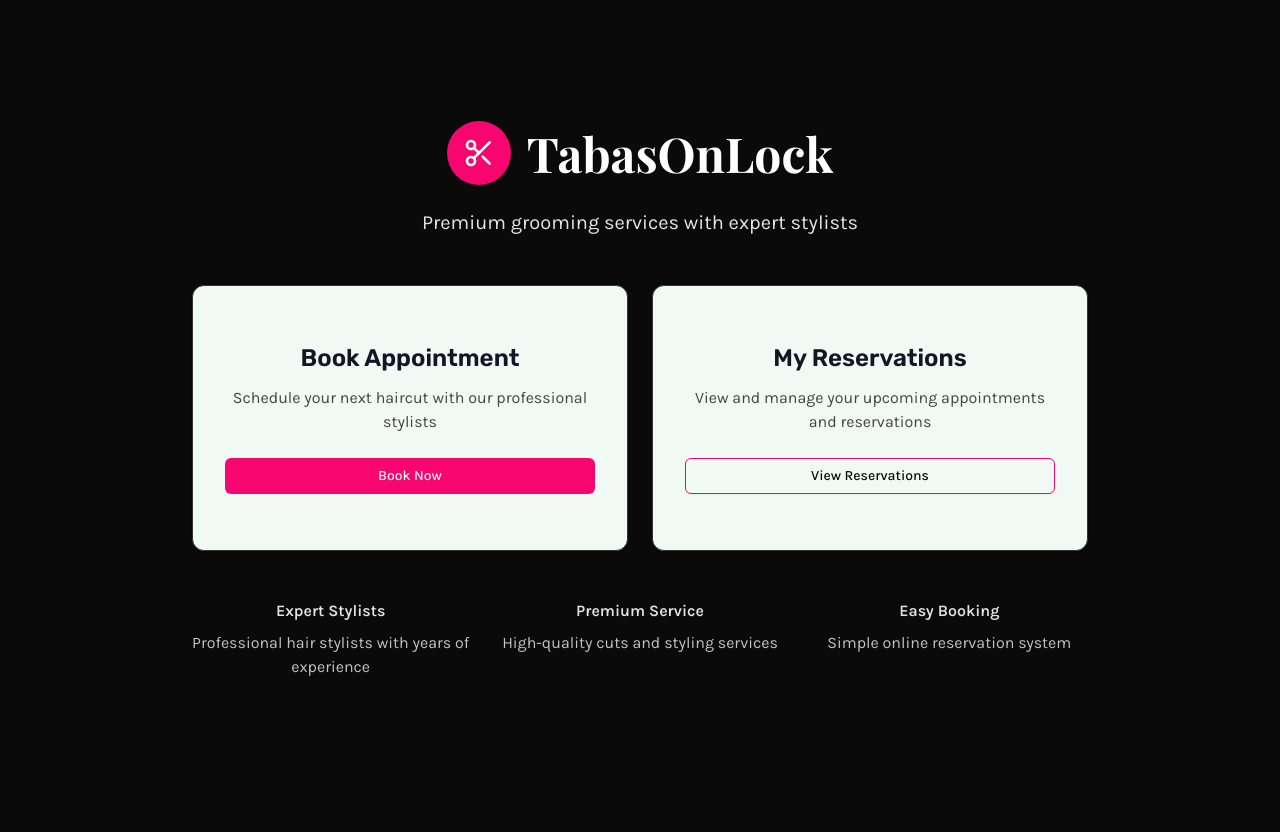
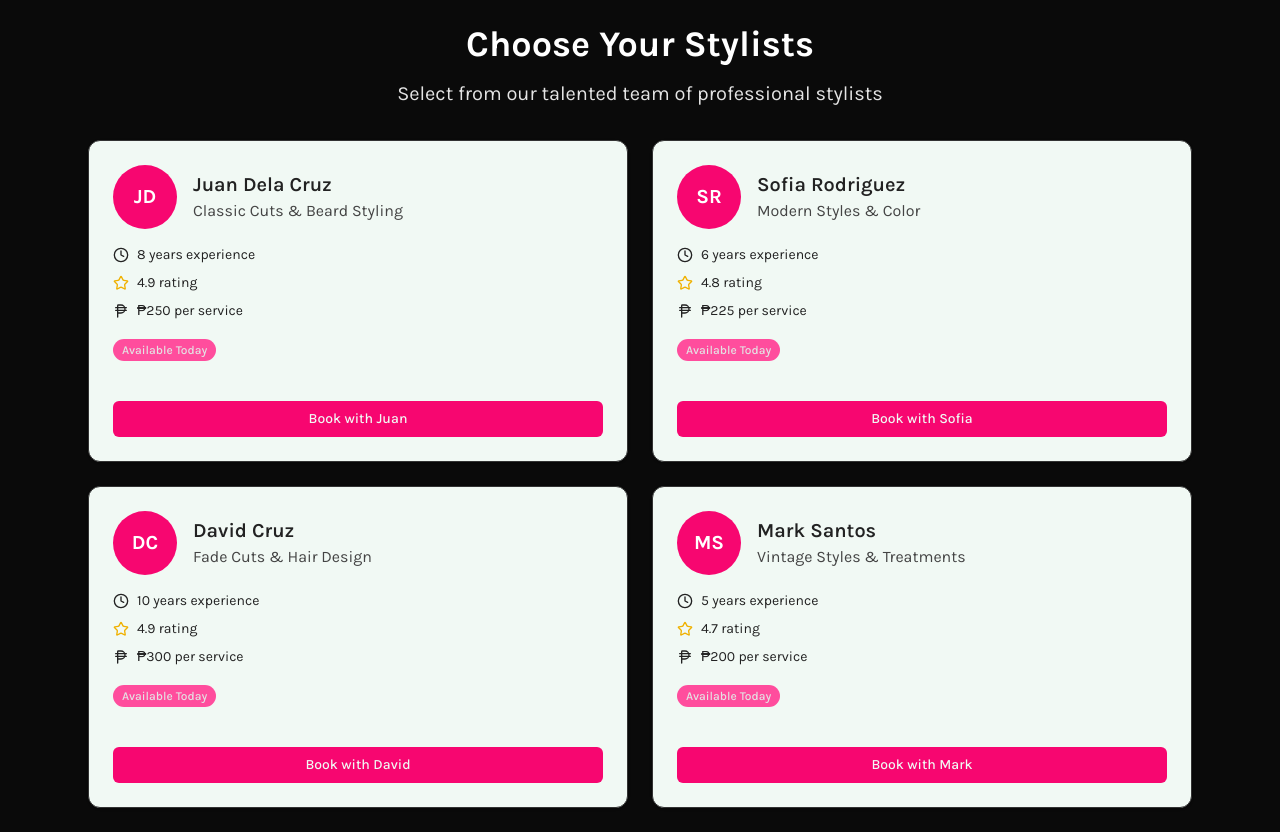
Before and after one commit to Infosec-Group/TabasOnLock-Web-App, a React (Vite) app in the folder frontend/: page /stylists in a window 1280 px wide. Before the commit the page ends 800 px from the top, so only its background shows below. Built offline with nearby package versions, Linux system fonts and the light colour scheme; a web font is replaced by a local one.

Commit message:
Added Stylist Selection page

```diff
--- a/frontend/components/ui/card.jsx
+++ /dev/null
@@ -1,101 +0,0 @@
-import * as React from "react"
-
-import { cn } from "@/lib/utils"
-
-function Card({
-  className,
-  ...props
-}) {
-  return (
-    <div
-      data-slot="card"
-      className={cn(
-        "bg-card text-card-foreground flex flex-col gap-6 rounded-xl border py-6 shadow-sm",
-        className
-      )}
-      {...props} />
-  );
-}
-
-function CardHeader({
-  className,
-  ...props
-}) {
-  return (
-    <div
-      data-slot="card-header"
-      className={cn(
-        "@container/card-header grid auto-rows-min grid-rows-[auto_auto] items-start gap-2 px-6 has-data-[slot=card-action]:grid-cols-[1fr_auto] [.border-b]:pb-6",
-        className
-      )}
-      {...props} />
-  );
-}
-
-function CardTitle({
-  className,
-  ...props
-}) {
-  return (
-    <div
-      data-slot="card-title"
-      className={cn("leading-none font-semibold", className)}
-      {...props} />
-  );
-}
-
-function CardDescription({
-  className,
-  ...props
-}) {
-  return (
-    <div
-      data-slot="card-description"
-      className={cn("text-muted-foreground text-sm", className)}
-      {...props} />
-  );
-}
-
-function CardAction({
-  className,
-  ...props
-}) {
-  return (
-    <div
-      data-slot="card-action"
-      className={cn(
-        "col-start-2 row-span-2 row-start-1 self-start justify-self-end",
-        className
-      )}
-      {...props} />
-  );
-}
-
-function CardContent({
-  className,
-  ...props
-}) {
-  return (<div data-slot="card-content" className={cn("px-6", className)} {...props} />);
-}
-
-function CardFooter({
-  className,
-  ...props
-}) {
-  return (
-    <div
-      data-slot="card-footer"
-      className={cn("flex items-center px-6 [.border-t]:pt-6", className)}
-      {...props} />
-  );
-}
-
-export {
-  Card,
-  CardHeader,
-  CardFooter,
-  CardTitle,
-  CardAction,
-  CardDescription,
-  CardContent,
-}
--- a/frontend/src/App.jsx
+++ b/frontend/src/App.jsx
@@ -4,13 +4,14 @@ import NotFound from "./pages/NotFound";
 import { QueryClientProvider } from "@tanstack/react-query";
 import { queryClient } from "./lib/queryClient";
 import StylistSelection from "./pages/StylistSelection";
+import AppLayout from "./components/AppLayout";
 
 export default function App() {
   const router = createBrowserRouter([
     { index: true, element: <MainPage /> },
     {
       path: "/",
-      element: <MainPage />,
+      element: <AppLayout />,
       children: [
         { path: "stylists", element: <StylistSelection /> },
       ]
--- a/frontend/src/components/AppLayout.jsx
+++ b/frontend/src/components/AppLayout.jsx
@@ -0,0 +1,11 @@
+import { Outlet } from "react-router";
+
+export default function AppLayout() {
+  return (
+    <div className="min-h-screen">
+      <main className="">
+        <Outlet />
+      </main>
+    </div>
+  )
+}
--- a/frontend/src/components/StylistCard.jsx
+++ b/frontend/src/components/StylistCard.jsx
@@ -0,0 +1,60 @@
+import React from 'react'
+import { Card, CardContent, CardFooter } from './ui/card'
+import { stylists } from '../mock/mockData'
+import { Clock, PhilippinePeso, Star } from 'lucide-react'
+import { Badge } from './ui/badge'
+import { Button } from './ui/button'
+
+export default function StylistCard({ stylist = {} }) {
+  const initials = (stylist.name || '')
+    .split(' ')
+    .map(n => n[0])
+    .filter(Boolean)
+    .slice(0, 2)
+    .join('')
+    .toUpperCase()
+
+  return (
+    <Card className="hover:shadow-lg transition-shadow duration-300">
+      <CardContent className="">
+        <div className="flex items-center space-x-4 mb-4">
+          <div className="w-16 h-16 bg-primary rounded-full flex items-center justify-center text-white font-bold text-xl">
+            {initials}
+          </div>
+          <div className="flex-1">
+            <h3 className="text-xl font-semibold text-dark-fg">{stylist.name}</h3>
+            <p className="text-dark-secondary-fg">{stylist.specialty}</p>
+          </div>
+        </div>
+
+        <div className="space-y-2 mb-4">
+          <div className="flex items-center text-sm text-dark-fg">
+            <Clock className="w-4 h-4 mr-2" />
+            {stylist.experience} experience
+          </div>
+          <div className="flex items-center text-sm text-dark-fg">
+            <Star className="w-4 h-4 mr-2 text-yellow-500" />
+            {stylist.rating} rating
+          </div>
+          <div className="flex items-center text-sm text-dark-fg">
+            <PhilippinePeso className="w-4 h-4 mr-2" />
+            ₱{stylist.price} per service
+          </div>
+        </div>
+
+        <Badge variant="secondary" className="mb-4">
+          Available Today
+        </Badge>
+      </CardContent>
+
+      <CardFooter className="pt-0">
+        <Button
+          onClick={() => onSelect(stylist)}
+          className="w-full"
+        >
+          Book with {stylist.name.split(' ')[0]}
+        </Button>
+      </CardFooter>
+    </Card>
+  )
+}
--- /dev/null
+++ b/frontend/src/mock/mockData.js
@@ -0,0 +1,34 @@
+export const stylists = [
+  {
+    id: '1',
+    name: 'Juan Dela Cruz',
+    specialty: 'Classic Cuts & Beard Styling',
+    experience: '8 years',
+    rating: 4.9,
+    price: 250
+  },
+  {
+    id: '2',
+    name: 'Sofia Rodriguez',
+    specialty: 'Modern Styles & Color',
+    experience: '6 years',
+    rating: 4.8,
+    price: 225
+  },
+  {
+    id: '3',
+    name: 'David Cruz',
+    specialty: 'Fade Cuts & Hair Design',
+    experience: '10 years',
+    rating: 4.9,
+    price: 300
+  },
+  {
+    id: '4',
+    name: 'Mark Santos',
+    specialty: 'Vintage Styles & Treatments',
+    experience: '5 years',
+    rating: 4.7,
+    price: 200
+  }
+];
--- a/frontend/src/pages/StylistSelection.jsx
+++ b/frontend/src/pages/StylistSelection.jsx
@@ -1,7 +1,23 @@
 import React from "react";
+import StylistCard from "../components/StylistCard";
+import { stylists } from "../mock/mockData";
 
 export default function StylistSelection() {
   return (
-    <div>StylistSelection</div>
+    <div className="max-w-6xl mx-auto p-6">
+      <div className="text-center mb-8">
+        <h1 className="text-4xl font-bold mb-4">Choose Your Stylists</h1>
+        <p className="text-xl text-secondary-foreground">Select from our talented team of professional stylists</p>
+      </div>
+
+      <div className="grid grid-cols-1 md:grid-cols-2 lg:grid-cols-2 gap-6">
+        {stylists.map((stylist) => (
+          <StylistCard
+            key={stylist.id}
+            stylist={stylist}
+          />
+        ))}
+      </div>
+    </div>
   )
 }
--- /dev/null
+++ b/frontend/src/utils/utils.js
@@ -0,0 +1,22 @@
+export const generateTimeSlots = () => {
+  const slots = [];
+  const startHour = 9;
+  const endHour = 18;
+
+  for (let hour = startHour; hour < endHour; hour++) {
+    for (let minute = 0; minute < 60; minute += 30) {
+      const time = `${hour.toString().padStart(2, '0')}:${minute.toString().padStart(2, '0')}`;
+      slots.push({
+        time,
+        available: Math.random() > 0.3 // 70% chance of being available
+      });
+    }
+  }
+
+  return slots;
+};
+
+export const getAvailableSlots = (stylistId, date) => {
+  // In a real app, this would check actual bookings
+  return generateTimeSlots();
+};
```
Also changed, not shown: 1 other file (tests, documents, lock files or other folders).
